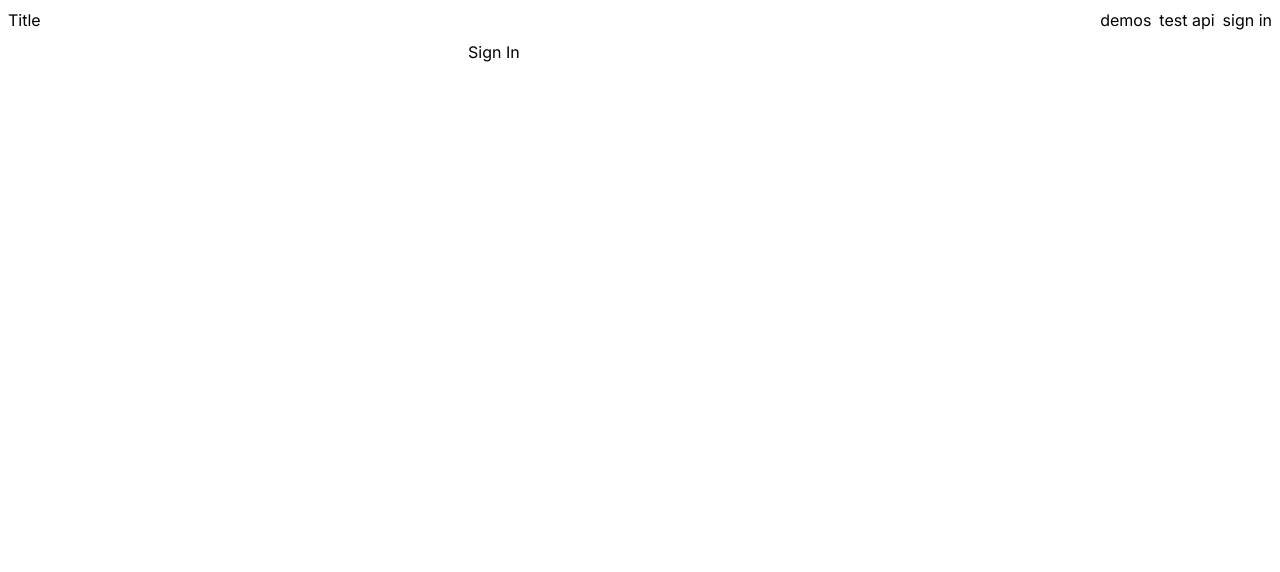
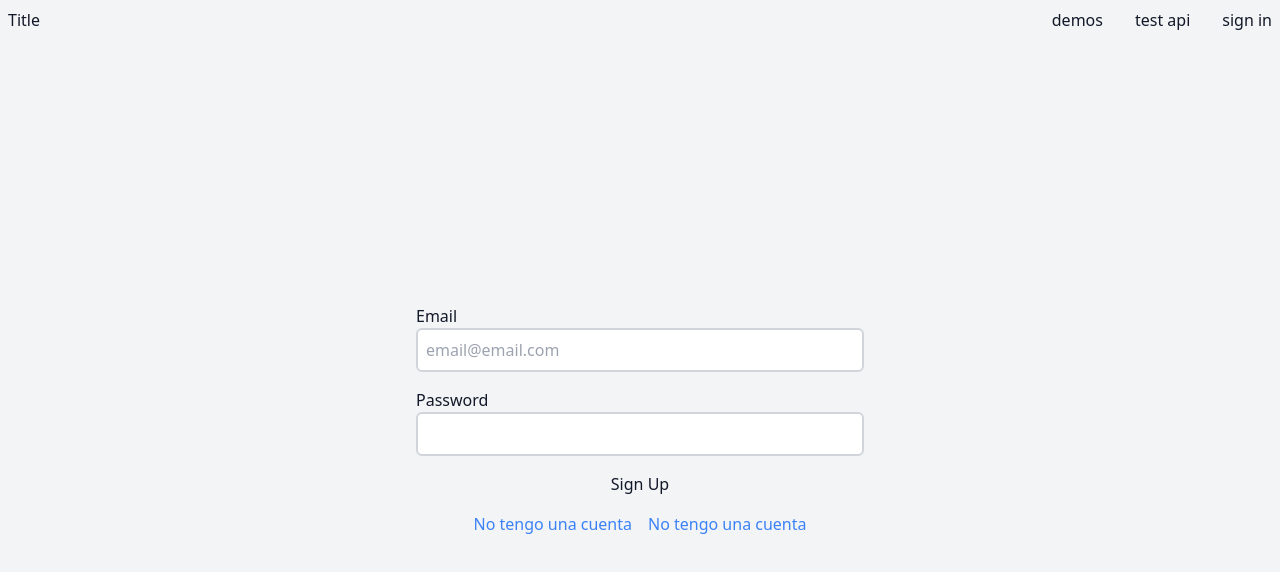
Before and after one commit to HoracioGutierrez/portfolio_demo_next_auth, a Next.js app: page /sign-in in a window 1280 px wide. Shown: the top 572 px of the page. Built offline with nearby package versions, Linux system fonts and the light colour scheme; no server answers.

Commit message:
Add both forms but on same url

```diff
--- a/app/layout.tsx
+++ b/app/layout.tsx
@@ -18,7 +18,7 @@ export default function RootLayout({
   return (
     <ClerkProvider>
       <html lang="en">
-        <body className={inter.className}>
+        <body className="antialiased bg-gray-100 text-gray-900 dark:bg-gray-900 dark:text-gray-100 min-h-screen flex flex-col">
           <Header/>
           {children}
         </body>
--- a/app/layout/Header.tsx
+++ b/app/layout/Header.tsx
@@ -16,7 +16,7 @@ export default function Header() {
   return (
     <header className="flex justify-between p-2">
       <h1>Title</h1>
-      <nav className="flex gap-2">
+      <nav className="flex gap-8">
         <Link href="/demos"> demos </Link>
         <button onClick={handleApi}>test api</button>
         <SignedIn>
--- a/app/sign-in/SignInForm.tsx
+++ b/app/sign-in/SignInForm.tsx
@@ -1,25 +1,33 @@
 "use client"
 import { useForm } from "react-hook-form";
-import { useSignIn } from '@clerk/clerk-react';
+import { useSignIn, useSignUp } from '@clerk/clerk-react';
 import { useRouter, useSearchParams } from 'next/navigation';
-import { ActiveSessionResource , SignInResource } from "@clerk/types"
+import { ActiveSessionResource, SignInResource } from "@clerk/types"
+import { useState } from "react";
 
 export default function SignInForm() {
 
   const { register, handleSubmit, formState: { errors } } = useForm();
-  const { signIn, setSession } = useSignIn()
+  const { signIn, setSession, setActive } = useSignIn()
+  const { signUp } = useSignUp()
   const router = useRouter();
   const searchParams = useSearchParams();
-
-  console.log(searchParams.get("redirect_url"))
-
+  const [isSignedIn, setIsSignedIn] = useState(false)
 
   const onSubmit = (data: any) => {
+    if (isSignedIn) {
+      customSignIn(data.email, data.password)
+    } else {
+      customSignUp(data.email, data.password)
+    }
+  }
+
+  const customSignIn = (identifier: string, password: string) => {
     signIn?.create({
-      identifier: data.email,
-      password: data.password
+      identifier,
+      password
     })
-      .then((user : SignInResource) => {
+      .then((user: SignInResource) => {
         setSession(user.id || null)
 
         const url = searchParams.get("redirect_url") || "http://localhost:3000/dashboard"
@@ -31,12 +39,49 @@ export default function SignInForm() {
       })
   }
 
+  const customSignUp = (emailAddress: string, password: string) => {
+
+    signUp?.create({
+      emailAddress,
+      password
+    })
+      .then((result) => {
+        if (result.status === "complete") {
+          if (setActive) {
+            setActive({ session: result.createdSessionId });
+          }
+        } else {
+          console.log(result);
+        }
+      })
+      .catch((error) => {
+        console.log(error)
+      })
+
+  }
+
+  const toggleForm = () => {
+    setIsSignedIn(!isSignedIn)
+  }
+
   return (
-    <form onSubmit={handleSubmit(onSubmit)}>
-      <input  {...register("email", { required: true })} />
-      <input  {...register("password", { required: true })} />
-      {(errors.email || errors.password) && <span>This field is required</span>}
-      <button type="submit">Sign In</button>
-    </form>
+    <form onSubmit={handleSubmit(onSubmit)} className="grid w-full max-w-md items-center gap-4 m-auto">
+      <div className="flex flex-col">
+        <label htmlFor="email">Email</label>
+        <input  {...register("email", { required: true })} placeholder="email@email.com" className="rounded-md border-2 border-gray-300 p-2" />
+      </div>
+      <div className="flex flex-col">
+        <label htmlFor="password">Password</label>
+        <input  {...register("password", { required: true })} className="rounded-md border-2 border-gray-300 p-2" />
+      </div>
+      {(errors.email || errors.password) && <span className="text-red-500">This field is required</span>}
+      <button type="submit">Sign {isSignedIn ? "In" : "Up"}</button>
+
+      <div className="flex gap-4 justify-center">
+        <button type="button" className="text-blue-500" onClick={toggleForm}>No tengo una cuenta</button>
+        <button type="button" className="text-blue-500" onClick={toggleForm}>No tengo una cuenta</button>
+      </div>
+
+    </form >
   );
 }
--- a/app/sign-in/page.tsx
+++ b/app/sign-in/page.tsx
@@ -1,4 +1,4 @@
-import { currentUser , auth } from '@clerk/nextjs/app-beta';
+import { currentUser, auth } from '@clerk/nextjs/app-beta';
 import { redirect } from 'next/navigation';
 import SignInForm from './SignInForm';
 
@@ -6,13 +6,11 @@ export default async function SignIn() {
 
   const user = await currentUser();
 
-  if(user) {
+  if (user) {
     redirect('/dashboard');
   }
 
   return (
-    <div>
-      <SignInForm/>
-    </div>
+    <SignInForm />
   )
 }
```
